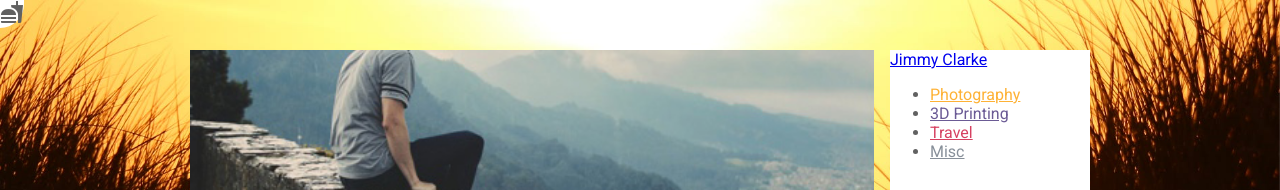
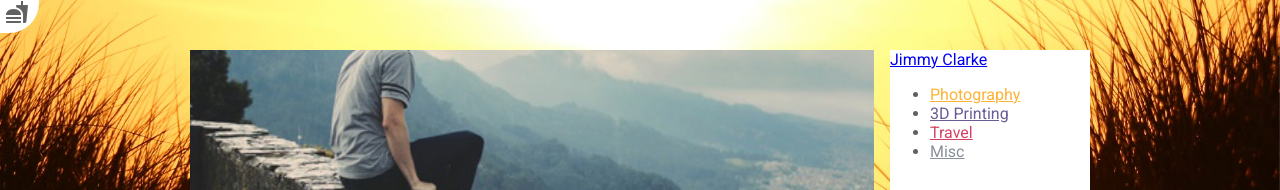
Before and after one commit to jimmyclarke113/jimmyclarke113.github.io, a Jekyll site: the page built from index.html, in a window 1280 px wide. Shown: the top 190 px of the page. Built offline with Jekyll 4.4.1, drawn with Linux system fonts in a browser that asks for light colours.

Commit message:
Update styles2019.css

```diff
--- a/css/styles2019.css
+++ b/css/styles2019.css
@@ -29,7 +29,7 @@
   top: 0;
   left: 0;
   background-color: #fff;
-  vertical-align: top;
+  padding: 0 10px 5px 5px;
 }
 .menu{
   background-color:#fff;
```
